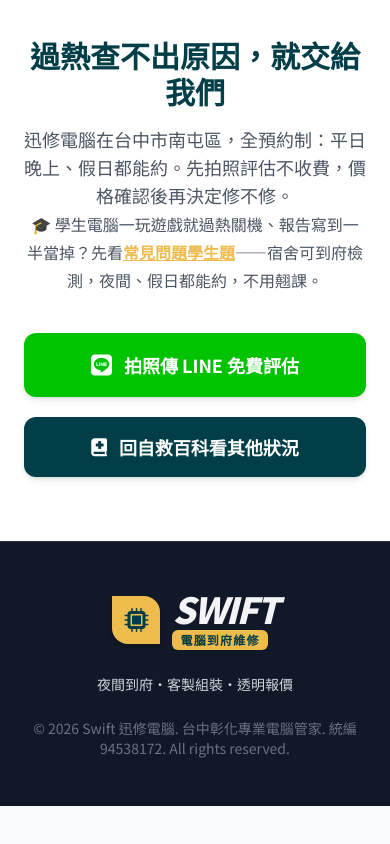
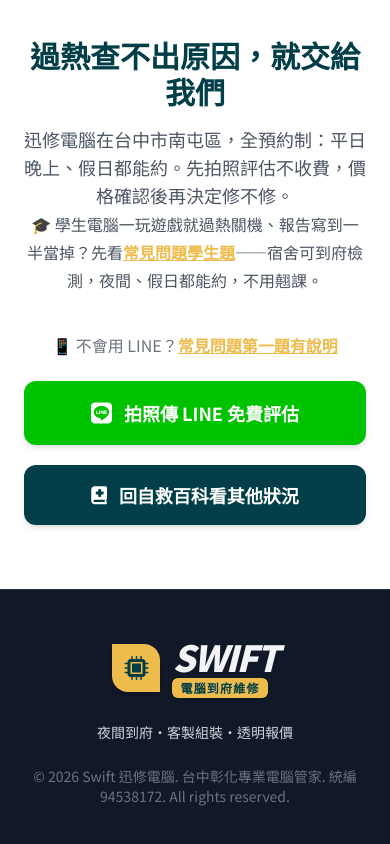
Before and after one commit to e15699-hue/swiftfix-site, a plain HTML site: page guide-overheat.html in a window 390 px wide. Shown: the part 4921-5765 px from the top of the page. Before the commit the page ends 5727 px from the top, so only its background shows below. Drawn offline with nearby package versions, Linux system fonts and the light colour scheme.

Commit message:
guide-overheat.html 補「不會用 LINE」直達連結（index.html#faq-phone）

```diff
--- a/guide-overheat.html
+++ b/guide-overheat.html
@@ -261,6 +261,7 @@
         <div class="container mx-auto px-6 max-w-4xl text-center">
             <h2 class="text-3xl font-bold mb-4">過熱查不出原因，就交給我們</h2>
             <p class="text-gray-600 text-lg mb-10">迅修電腦在台中市南屯區，全預約制：平日晚上、假日都能約。先拍照評估不收費，價格確認後再決定修不修。<br><span class="text-base">🎓 學生電腦一玩遊戲就過熱關機、報告寫到一半當掉？先看<a href="index.html#faq-student" class="text-brand-gold underline font-bold">常見問題學生題</a>——宿舍可到府檢測，夜間、假日都能約，不用翹課。</span></p>
+            <p class="text-gray-500 text-base mb-6">📱 不會用 LINE？<a href="index.html#faq-phone" class="text-brand-gold underline font-bold">常見問題第一題有說明</a></p>
             <div class="flex flex-col md:flex-row justify-center gap-5">
                 <a href="https://line.me/R/ti/p/@077usxwz" target="_blank" class="bg-[#00C300] text-white px-8 py-4 rounded-xl text-lg font-bold hover:bg-[#00b300] transition shadow-md flex items-center justify-center min-h-[56px]">
                     <i class="fab fa-line mr-3 text-2xl"></i> 拍照傳 LINE 免費評估
```
